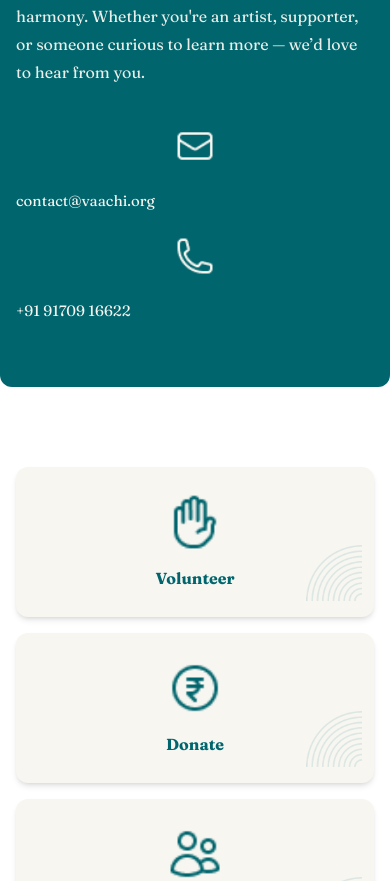
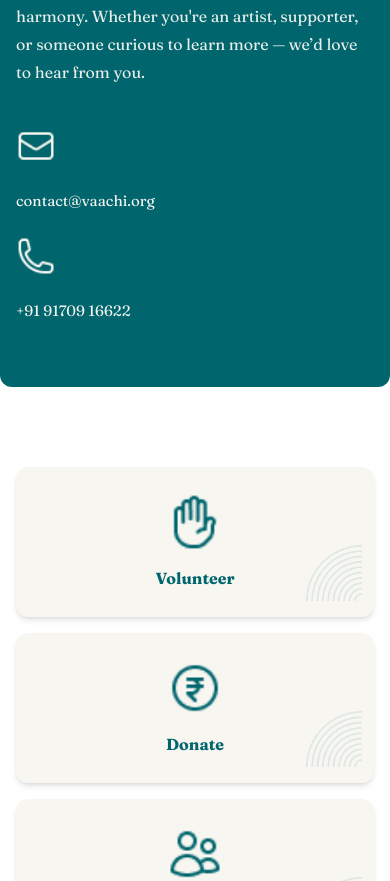
Before and after one commit to PritiHM/Vaachi-Website, a Next.js app: page / in a window 390 px wide. Shown: the part 4863-5744 px from the top of the page. Built offline with nearby package versions, Linux system fonts and the light colour scheme.

Commit message:
updated ui and fixes

```diff
--- a/components/JoinWaitList.jsx
+++ b/components/JoinWaitList.jsx
@@ -12,7 +12,6 @@ export default function JoinWaitList() {
       id="contact"
       className="w-full max-w-[1250px] mx-auto px-4 md:px-8 bg-[#00656D] text-[#F7F6F1] py-16 mt-10 mb-10 rounded-xl relative overflow-hidden"
     >
-      {/* Corner Image */}
       <div className="pointer-events-none absolute top-0 right-0 -translate-y-3 z-20">
         <img
           src="/images/corner-design.png"
@@ -23,7 +22,6 @@ export default function JoinWaitList() {
 
       <div className="grid grid-cols-1 md:grid-cols-[60%_40%] gap-10 items-start">
 
-        {/* LEFT SIDE */}
         <div>
           <h2
             className={`${fraunces.className} text-[32px] md:text-[40px] font-extrabold leading-tight mb-4`}
@@ -39,33 +37,29 @@ export default function JoinWaitList() {
           </p>
         </div>
 
-        {/* RIGHT SIDE – MOBILE: 4 ROWS, DESKTOP: 1 ROW */}
         <div className="flex flex-col md:flex-row items-start md:items-center gap-6">
 
-          {/* Email Icon */}
           <img
             src="/images/envelope.png"
-            className="w-10 h-10 md:w-12 md:h-12 mx-auto md:mx-0"
+            className="w-10 h-10 md:w-12 md:h-12"
           />
 
-          {/* Email Text */}
           <a
             href="mailto:contact@vaachi.org"
-            className={`${fraunces.className} text-[15px] md:text-[17px] hover:underline text-center md:text-left`}
+            className={`${fraunces.className} text-[15px] md:text-[17px] hover:underline text-left`}
           >
             contact@vaachi.org
           </a>
 
-          {/* Phone Icon */}
           <img
             src="/images/phone.png"
-            className="w-10 h-10 md:w-12 md:h-12 mx-auto md:mx-0"
+            className="w-10 h-10 md:w-12 md:h-12"
           />
 
-          {/* Phone Text */}
+
           <a
             href="tel:+919170916622"
-            className={`${fraunces.className} text-[15px] md:text-[17px] hover:underline text-center md:text-left`}
+            className={`${fraunces.className} text-[15px] md:text-[17px] hover:underline text-left`}
           >
             +91 91709 16622
           </a>
```
